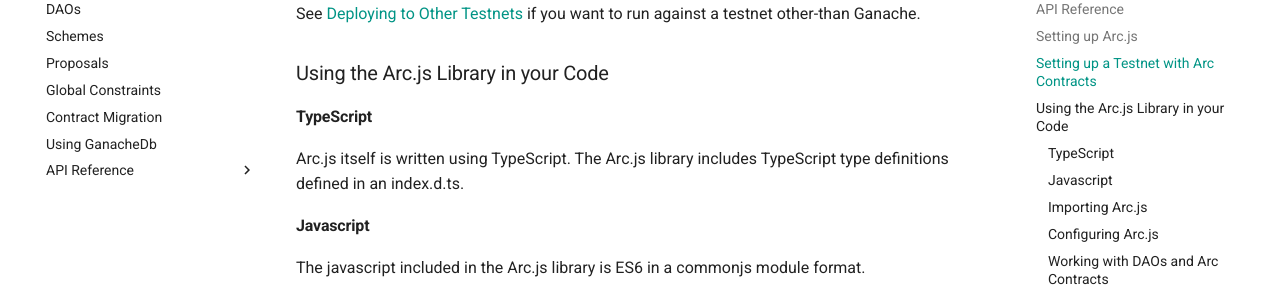
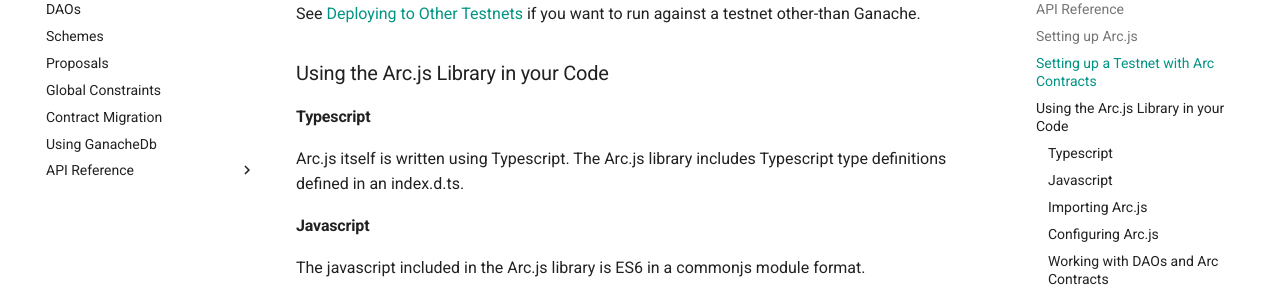
Before and after one commit to daostack/arc.js_legacy, an MkDocs documentation site: the page built from docs/Home.md, in a window 1280 px wide and 900 px high, scrolled down 1631 px. Shown: the part 153-451 px from the top of the window. Built offline with MkDocs 1.6.1 and Material for MkDocs 9.7.7, drawn with Linux system fonts in a browser that asks for light colours; comment, search, counter and statistics services are not loaded; old or Windows-style settings are respelled for this version of MkDocs.

```diff
--- a/docs/Home.md
+++ b/docs/Home.md
@@ -65,8 +65,8 @@ See [Deploying to Other Testnets](#deploying-to-other-testnets) if you want to r
 
 ### Using the Arc.js Library in your Code
 
-#### TypeScript
-Arc.js itself is written using TypeScript. The Arc.js library includes TypeScript type definitions defined in an index.d.ts.
+#### Typescript
+Arc.js itself is written using Typescript. The Arc.js library includes Typescript type definitions defined in an index.d.ts.
 
 #### Javascript
 The javascript included in the Arc.js library is ES6 in a commonjs module format.
```
